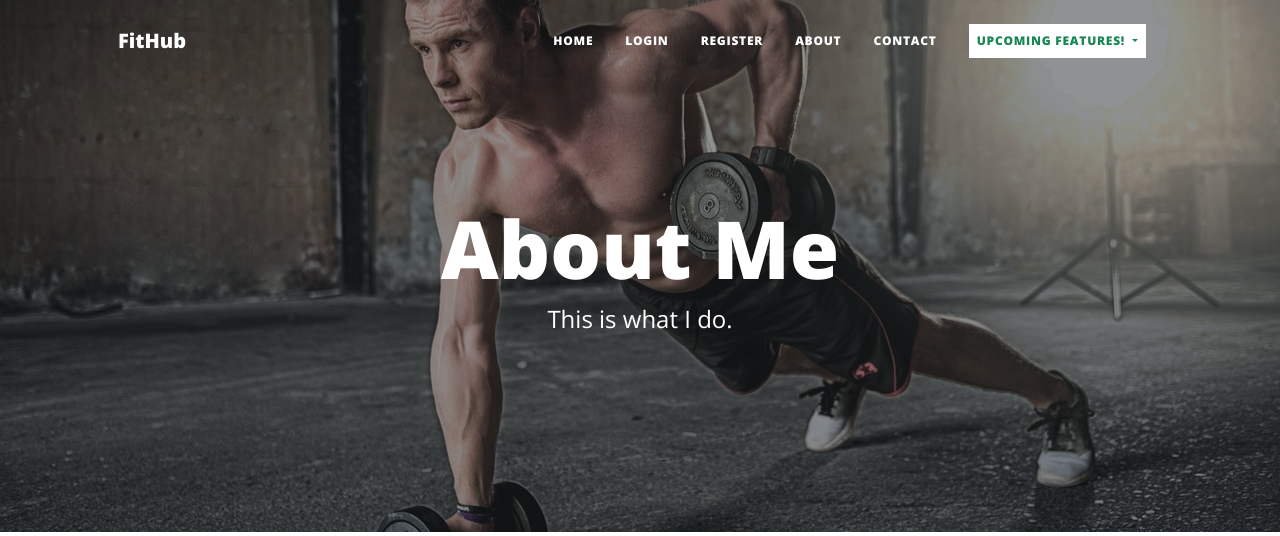
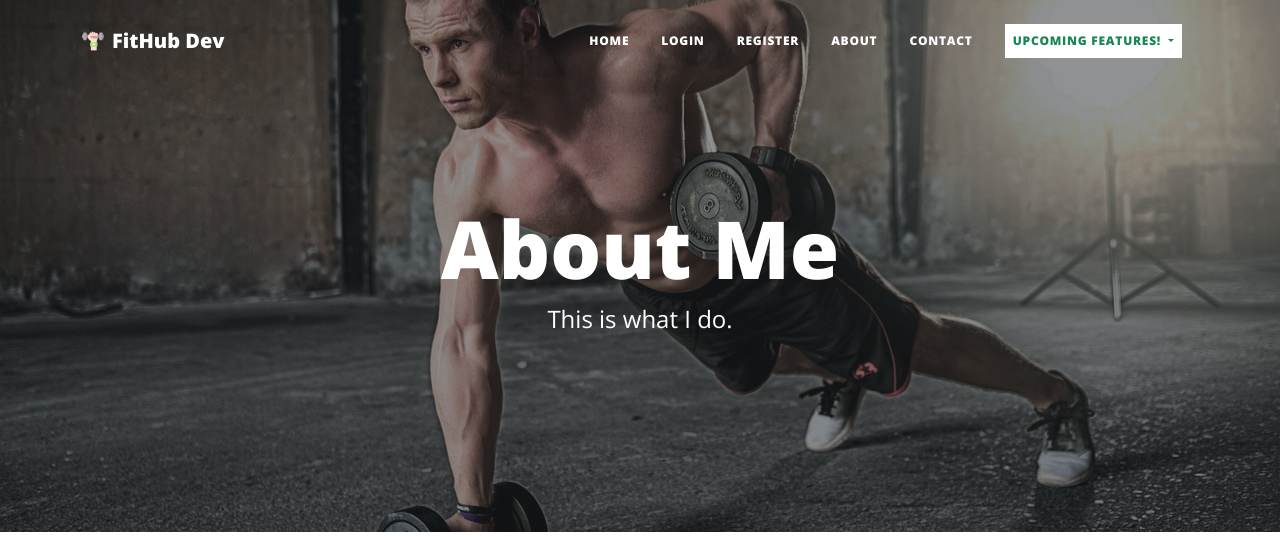
Before and after one commit to OmarMasoud3/FitHub, a Flask app: page /about in a window 1280 px wide. Shown: the top 536 px of the page. Run offline with Flask 3, Linux system fonts and the light colour scheme; some libraries are stand-ins or nearby versions.

Commit message:
add logo to nav bar and fixed mobile responsivness bug

```diff
--- a/templates/header.html
+++ b/templates/header.html
@@ -1,23 +1,22 @@
 <!DOCTYPE html>
 <html lang="en">
 <head>
-    <meta charset="utf-8" />
+    <meta charset="utf-8"/>
     <meta
             name="viewport"
             content="width=device-width, initial-scale=1, shrink-to-fit=no"
     />
-    <meta name="description" content="" />
-    <meta name="author" content="" />
-    <title>FitHub</title>
+    <meta name="description" content=""/>
+    <meta name="author" content=""/>
+    <title>FitHub dev</title>
     {% block styles %}
-    <!-- Load Bootstrap-Flask CSS here -->
     {{ bootstrap.load_css() }}
     <link
             rel="icon"
             type="image/x-icon"
             href="{{ url_for('static', filename='assets/exercise.ico') }}"
     />
-    <!-- Font Awesome icons -->
+    <!-- Font Awesome icons-->
     <script
             src="https://use.fontawesome.com/releases/v6.3.0/js/all.js"
             crossorigin="anonymous"
@@ -43,8 +42,9 @@
 <body>
 <!-- Navigation-->
 <nav class="navbar navbar-expand-lg navbar-light" id="mainNav">
-      <div class="container px-4 px-lg-5">
-        <a class="navbar-brand" href="/">FitHub</a>
+    <div class="container pl-sm-2">
+        <a class="navbar-brand pl-sm-1" href="/"><img src="{{ url_for('static', filename='assets/exercise.ico') }}"
+                                                      style="width: 30px; height: auto" alt="FitHub Logo" class="logo-img pb-1 pr-2">FitHub Dev</a>
         <button
                 class="navbar-toggler"
                 type="button"
@@ -61,7 +61,7 @@
             <ul class="navbar-nav ms-auto py-4 py-lg-0">
                 <li class="nav-item">
                     <a
-                class="nav-link px-lg-3 py-3 py-lg-4"
+                            class="nav-link px-lg-3 py-3 py-lg-4 text-center"
                             href="{{ url_for('get_all_posts') }}"
                     >Home</a
                     >
@@ -70,14 +70,14 @@
                 {% if not current_user.is_authenticated: %}
                 <li class="nav-item">
                     <a
-                class="nav-link px-lg-3 py-3 py-lg-4"
+                            class="nav-link px-lg-3 py-3 py-lg-4 text-center"
                             href="{{ url_for('login') }}"
                     >Login</a
                     >
                 </li>
                 <li class="nav-item">
                     <a
-                class="nav-link px-lg-3 py-3 py-lg-4"
+                            class="nav-link px-lg-3 py-3 py-lg-4 text-center"
                             href="{{ url_for('register') }}"
                     >Register</a
                     >
@@ -85,7 +85,7 @@
                 {% else: %}
                 <li class="nav-item">
                     <a
-                class="nav-link px-lg-3 py-3 py-lg-4"
+                            class="nav-link px-lg-3 py-3 py-lg-4 text-center"
                             href="{{ url_for('logout') }}"
                     >Log Out</a
                     >
@@ -93,30 +93,36 @@
                 {% endif %}
                 <li class="nav-item">
                     <a
-                class="nav-link px-lg-3 py-3 py-lg-4"
+                            class="nav-link px-lg-3 py-3 py-lg-4 text-center"
                             href="{{ url_for('about') }}"
                     >About</a
                     >
                 </li>
                 <li class="nav-item">
                     <a
-                class="nav-link px-lg-3 py-3 py-lg-4"
+                            class="nav-link px-lg-3 py-3 py-lg-4 text-center"
                             href="{{ url_for('contact') }}"
                     >Contact</a
                     >
                 </li>
                 <li class="nav-item dropdown px-lg-3 py-3 py-lg-3">
-                    <a class="nav-link dropdown-toggle text-success bg-white text-center" href="#" id="navbarDropdown" role="button"
+                    <a class="nav-link dropdown-toggle text-success bg-white text-center" href="#" id="navbarDropdown"
+                       role="button"
                        data-bs-toggle="dropdown" aria-haspopup="true" aria-expanded="false">
                         Upcoming Features!
                     </a>
                     <div class="dropdown-menu" aria-labelledby="navbarDropdown">
-                        <a class="dropdown-item text-center disabled" href="{{ url_for('register') }}">Calculate Your BMI!</a>
-                        <a class="dropdown-item text-center disabled" href="{{ url_for('register') }}">Track Your Calories!</a>
-                        <a class="dropdown-item text-center disabled" href="{{ url_for('register') }}">Find Nearest Gyms!</a>
-                        <a class="dropdown-item text-center disabled" href="{{ url_for('register') }}">Find Nearest Healthy Restaurants!</a>
+                        <a class="dropdown-item text-center disabled" href="{{ url_for('register') }}">Calculate Your
+                            BMI!</a>
+                        <a class="dropdown-item text-center disabled" href="{{ url_for('register') }}">Track Your
+                            Calories!</a>
+                        <a class="dropdown-item text-center disabled" href="{{ url_for('register') }}">Find Nearest
+                            Gyms!</a>
+                        <a class="dropdown-item text-center disabled" href="{{ url_for('register') }}">Find Nearest
+                            Healthy Restaurants!</a>
                     </div>
                 </li>
+
             </ul>
         </div>
     </div>
```
Lines whose indentation alone changed are shown as unchanged.
